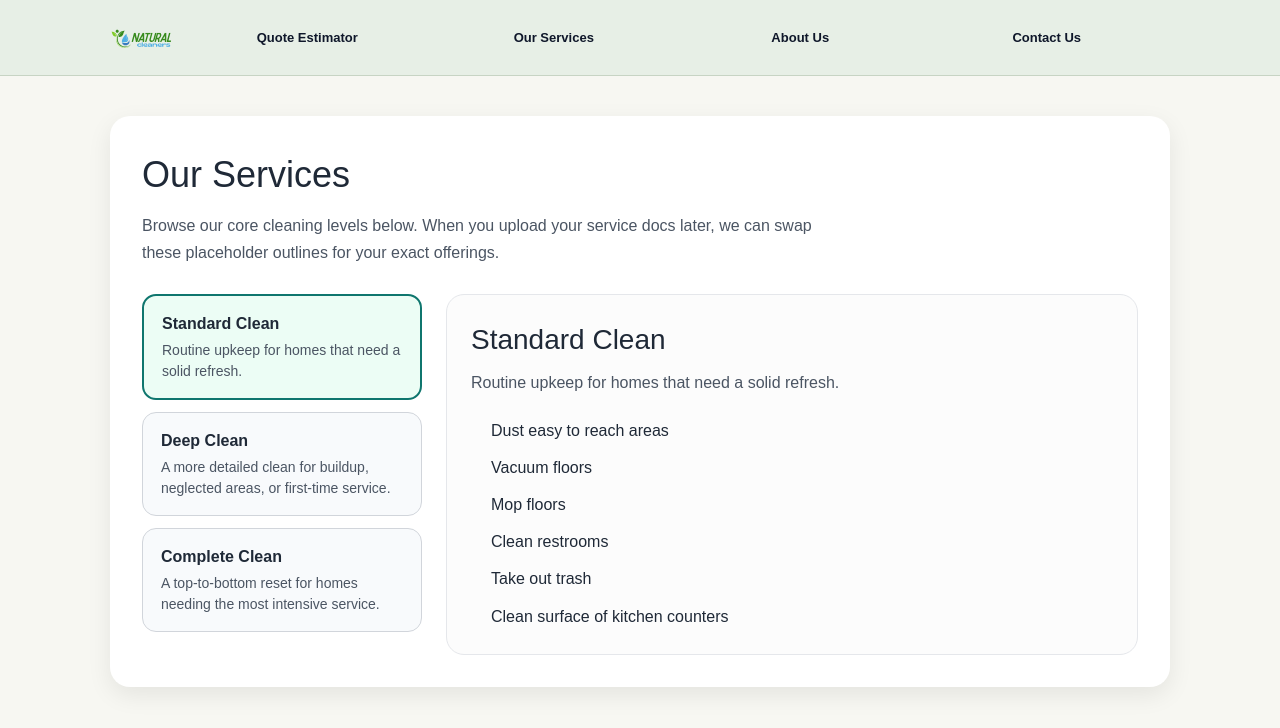
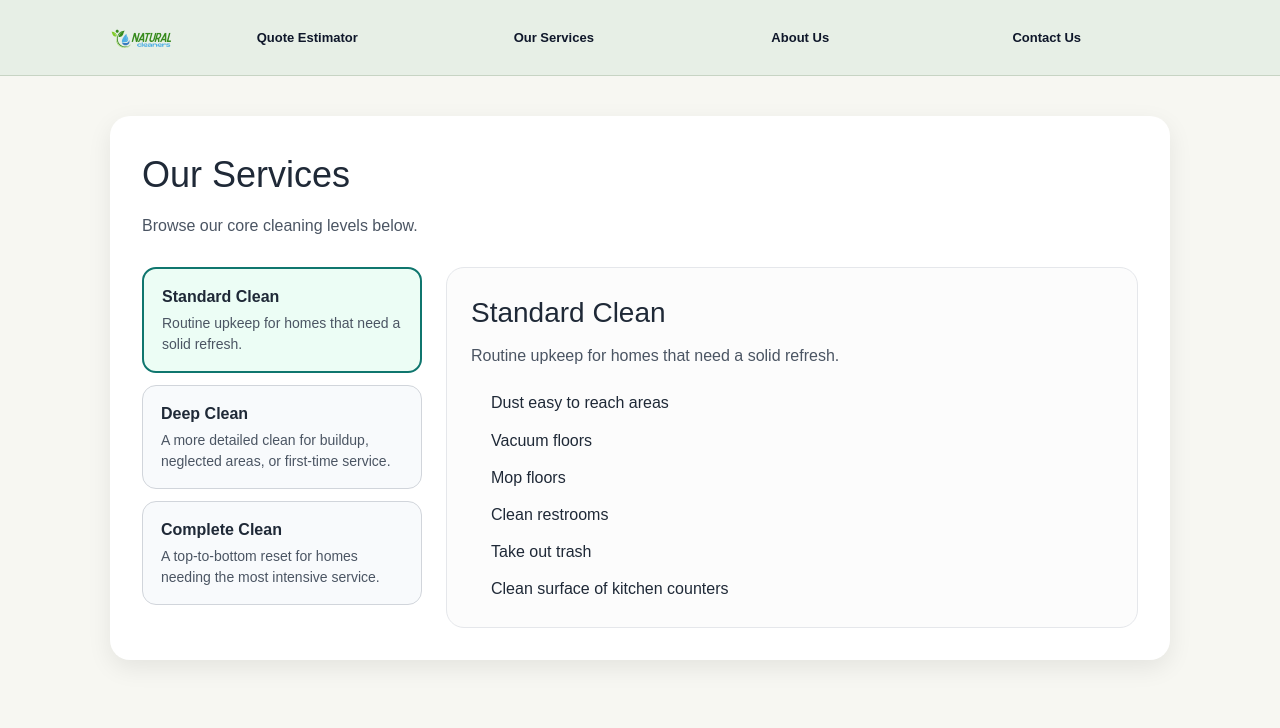
Before and after one commit to KingJulianRa/Natural-cleaners-site, a Next.js app: page /our-services in a window 1280 px wide. Shown: the top 728 px of the page. Built offline with nearby package versions, Linux system fonts and the light colour scheme.

Commit message:
Update page.tsx

```diff
--- a/app/our-services/page.tsx
+++ b/app/our-services/page.tsx
@@ -109,9 +109,7 @@ export default function OurServicesPage() {
               maxWidth: 700,
             }}
           >
-            Browse our core cleaning levels below. When you upload your service
-            docs later, we can swap these placeholder outlines for your exact
-            offerings.
+            Browse our core cleaning levels below.
           </p>
 
           <div
```
